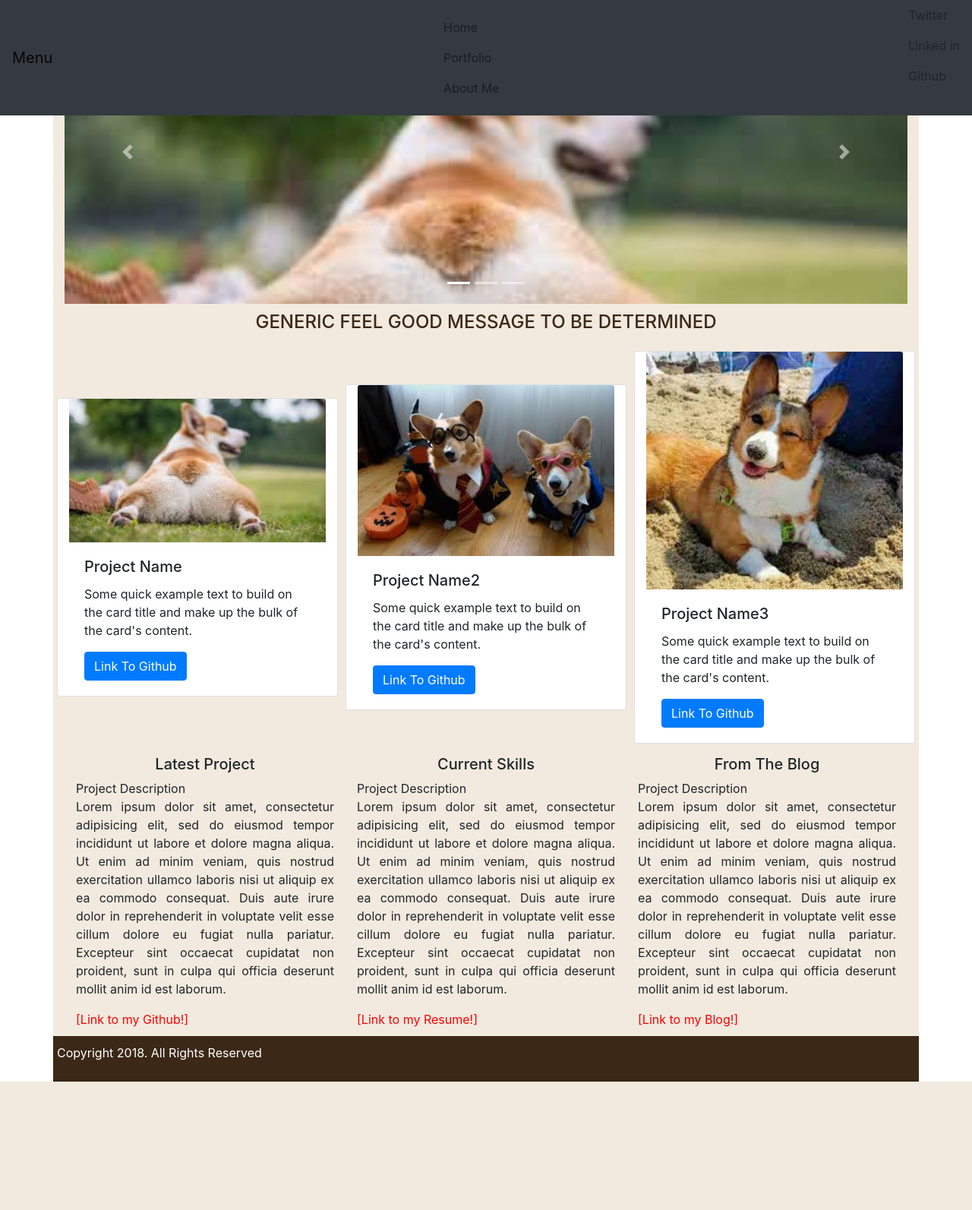
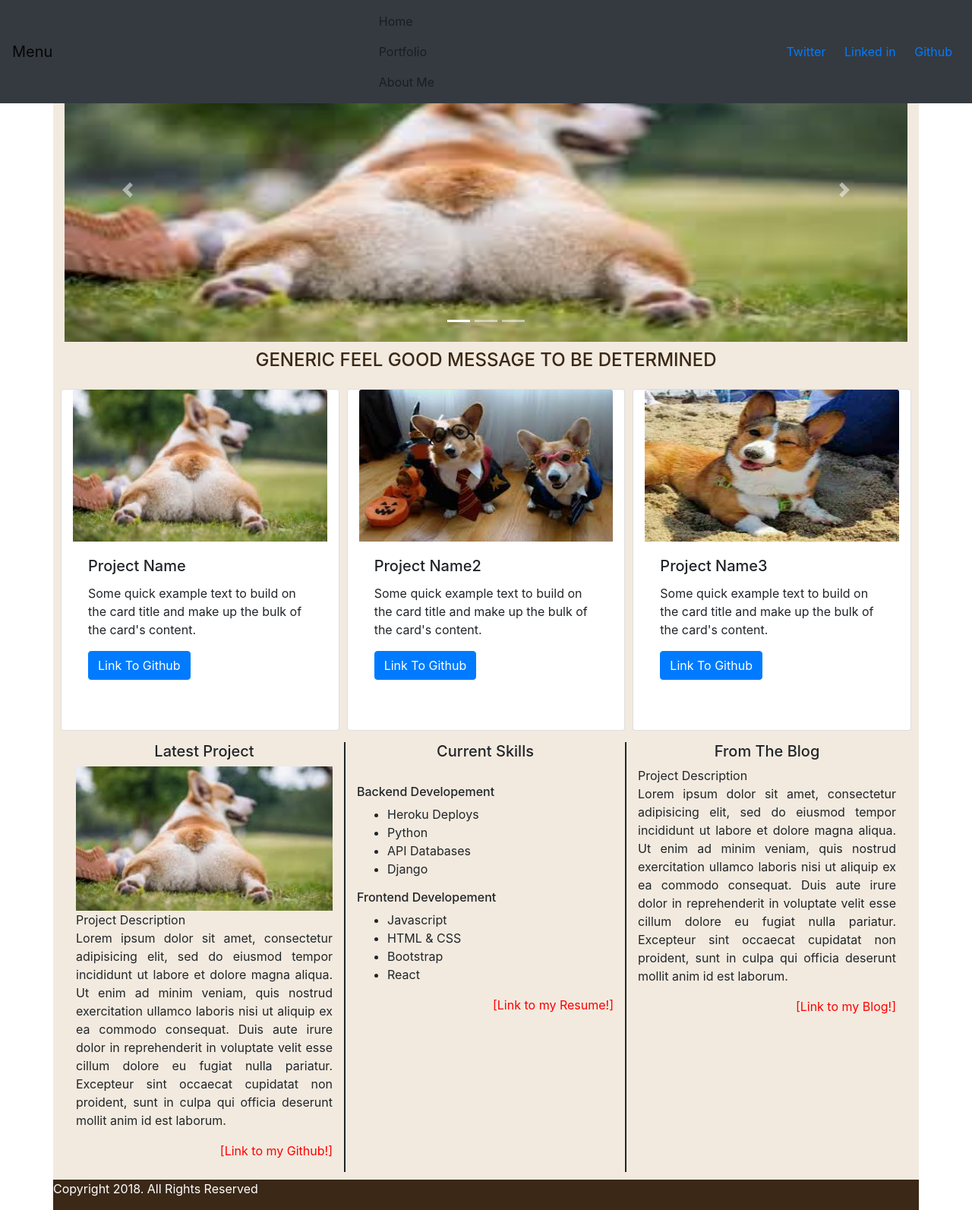
Before and after one commit to Kbeach321/PortfolioRemake, a PHP site: page / in a window 1280 px wide. Shown: the whole page at 76% size. Before the commit the page ends 1424 px from the top, so only its background shows below. Run offline with PHP 8.4, Linux system fonts and the light colour scheme.

Commit message:
still broken nav

```diff
--- a/css/styles.css
+++ b/css/styles.css
@@ -10,12 +10,70 @@ ul {
 list-style: none;
 }
 
+.container {
+  background-color: #F2EADF
+}
+
+/*---------- Navigation ------------*/
+
+.nav-link {
+  display: inline-block;
+  padding: 0px 10px;
+}
+
+.header {
+  height: 50px;
+}
+
+.header ul {
+  margin-bottom: 0px;
+}
+.header ul li {
+  display: inline-block;
+  margin: 0px 10px;
+}
+
+.navbar-nav {
+  flex-direction: row;
+}
+
+/*----------- Carousel ------------*/
+.carousel-inner {
+  max-height: 400px;
+}
+
+.carousel img {
+  height: 400px;
+}
+
+/*----------- Message ------------*/
 .message {
   text-align: center;
   padding: 10px 0px;
   color: #3B2817;
 }
 
+/*----------- Projects (Cards) --------------*/
+#projects {
+  margin: 0px -10px;
+}
+
+
+.card {
+  margin: 5px;
+  height: 450px;
+}
+
+.card img:hover {
+background-color: yellow;
+}
+
+/* Controls Image height of card */
+.card img {
+  height: 200px;
+}
+
+/*----------- Bottom Panels ------------*/
 #bottom_panels {
   margin: 10px 0px;
   text-align: justify;
@@ -23,32 +81,50 @@ list-style: none;
 
 #bottom_panels span {
   color: red;
+  text-align:right;
 }
 
 #bottom_panels h5 {
   text-align: center;
-
 }
 
-.carousel-inner {
-  height: 400px;
+#latest_project {
+  border-right: solid 2px;
 }
 
+#skills {
+  border-right: solid 2px;
+}
+
+#skills ul {
+list-style: initial;
+}
+
+
+/*----------- Footer -----------*/
 .footer {
   background-color: #3B2817;
   color: #fff;
-  padding: 10px 5px;
+  /* padding: 10px 5px; */
   margin-top: 5px;
 }
 
-#projects {
-  align-items: center;
+/* .footer span {
+} */
+
+
+/*---------- Media Query --------------*/
+
+@media (max-width: 786px) {
+  #latest_project {
+    border-right: none;
+    border-bottom: solid 2px;
+    margin-bottom: 10px;
+  }
+
+  #skills {
+    border-right: none;
+    border-bottom: solid 2px;
+    margin-bottom: 10px;
+  }
 }
-
-.container {
-  background-color: #F2EADF
-}
-
-.card {
-  margin: 5px;
-}
--- a/index.html
+++ b/index.html
@@ -16,6 +16,7 @@
 <body>
   <div class="container">
     <!-- Nav Bar  -->
+    <div class="header">
       <nav class="navbar fixed-top navbar-light bg-dark">
         <a class="navbar-brand" href="#">Menu</a>
         <div class="navbar-nav">
@@ -26,14 +27,15 @@
           <a class="nav-link" href="#"> Portfolio </a>
 
           <a class="nav-link" href="#"> About Me </a>
-
         </div>
         <ul>
-        <p> Twitter </p>
-        <p> Linked in </p>
-        <p> Github </p>
+          <li><a href="#"> Twitter </a></li>
+          <li><a href="#"> Linked in </a></li>
+          <li><a href="#"> Github </a></li>
         </ul>
     </nav>
+  </div>
+    <!-- </div> -->
     <!-- BOOTSTRAP CAROUSEL -->
     <div id="carouselExampleIndicators" class="carousel slide" data-ride="carousel">
       <ol class="carousel-indicators">
@@ -66,7 +68,7 @@
       <h4> GENERIC FEEL GOOD MESSAGE TO BE DETERMINED </h4> </div>
     <!-- Bottom Panels!  -->
     <div id="projects" class="row">
-      <div class="card col-md" style="width: 18rem;">
+      <div class="card col-12 col-md" style="width: 18rem;">
         <img class="card-img-top" src="./images/butt.jpeg" alt="Card image cap">
         <div class="card-body">
           <h5 class="card-title">Project Name</h5>
@@ -74,7 +76,7 @@
           <a href="#" class="btn btn-primary">Link To Github</a>
         </div>
       </div>
-      <div class="card col-md" style="width: 18rem;">
+      <div class="card col-12 col-md" style="width: 18rem;">
         <img class="card-img-top" src="./images/halloween.jpeg" alt="Card image cap">
         <div class="card-body">
           <h5 class="card-title">Project Name2</h5>
@@ -82,7 +84,7 @@
           <a href="#" class="btn btn-primary">Link To Github</a>
         </div>
       </div>
-      <div class="card col-md" style="width: 18rem;">
+      <div class="card col-12 col-md" style="width: 18rem;">
         <img class="card-img-top" src="./images/wink.jpeg" alt="Card image cap">
         <div class="card-body">
           <h5 class="card-title">Project Name3</h5>
@@ -91,35 +93,44 @@
         </div>
       </div>
     </div>
-
     <div id="bottom_panels" class="row">
-      <div id="latest_project" class="col-4">
+      <div id="latest_project" class=" col-12 col-md-4">
         <h5> Latest Project </h5>
-
+        <img src="./images/butt.jpeg" alt="Latest Project IMG" class="card_image">
         <p> Project Description <br> Lorem ipsum dolor sit amet, consectetur adipisicing elit, sed do eiusmod tempor incididunt ut labore et dolore magna aliqua. Ut enim ad minim veniam, quis nostrud exercitation ullamco laboris nisi ut aliquip ex ea commodo
           consequat. Duis aute irure dolor in reprehenderit in voluptate velit esse cillum dolore eu fugiat nulla pariatur. Excepteur sint occaecat cupidatat non proident, sunt in culpa qui officia deserunt mollit anim id est laborum.
         </p>
-        <span> [Link to my Github!] </span>
+        <span><p> [Link to my Github!] </p></span>
       </div>
-      <div id="skills" class="col-4">
-        <h5> Current Skills </h5>
-
-        <p> Project Description <br> Lorem ipsum dolor sit amet, consectetur adipisicing elit, sed do eiusmod tempor incididunt ut labore et dolore magna aliqua. Ut enim ad minim veniam, quis nostrud exercitation ullamco laboris nisi ut aliquip ex ea commodo
-          consequat. Duis aute irure dolor in reprehenderit in voluptate velit esse cillum dolore eu fugiat nulla pariatur. Excepteur sint occaecat cupidatat non proident, sunt in culpa qui officia deserunt mollit anim id est laborum.
-        </p>
-        <span> [Link to my Resume!] </span>
+      <div id="skills" class="col-12 col-md-4">
+        <h5> Current Skills </h5> <br>
+        <h6> Backend Developement </h6>
+        <ul class="skills">
+          <li> Heroku Deploys </li>
+          <li> Python </Li>
+          <li> API Databases </li>
+          <li> Django </li>
+        </ul>
+        <h6> Frontend Developement </h6>
+        <ul class="skills">
+          <li> Javascript </li>
+          <li> HTML & CSS </Li>
+          <li> Bootstrap </li>
+          <li> React </li>
+        </ul>
+        <span><p> [Link to my Resume!] </p></span>
       </div>
-      <div id="blog" class="col-4">
+      <div id="blog" class="col-12 col-md-4">
         <h5> From The Blog </h5>
 
         <p> Project Description <br> Lorem ipsum dolor sit amet, consectetur adipisicing elit, sed do eiusmod tempor incididunt ut labore et dolore magna aliqua. Ut enim ad minim veniam, quis nostrud exercitation ullamco laboris nisi ut aliquip ex ea commodo
           consequat. Duis aute irure dolor in reprehenderit in voluptate velit esse cillum dolore eu fugiat nulla pariatur. Excepteur sint occaecat cupidatat non proident, sunt in culpa qui officia deserunt mollit anim id est laborum.
         </p>
-        <span> [Link to my Blog!] </span>
+        <span><p> [Link to my Blog!] </p></span>
       </div>
     </div>
     <div class="footer row">
-      <p> Copyright 2018. All Rights Reserved </p>
+      <span><p> Copyright 2018. All Rights Reserved </p></span>
     </div>
 
   </div>
```
Lines whose indentation alone changed are shown as unchanged.
